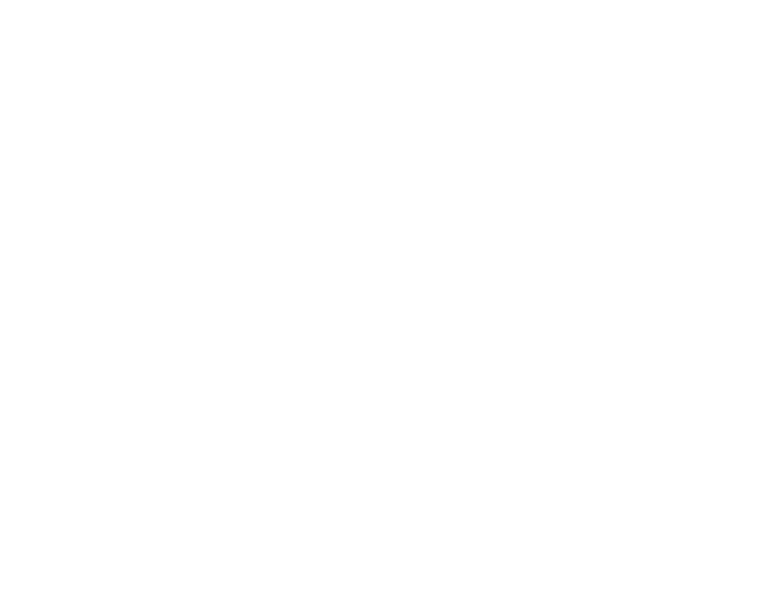
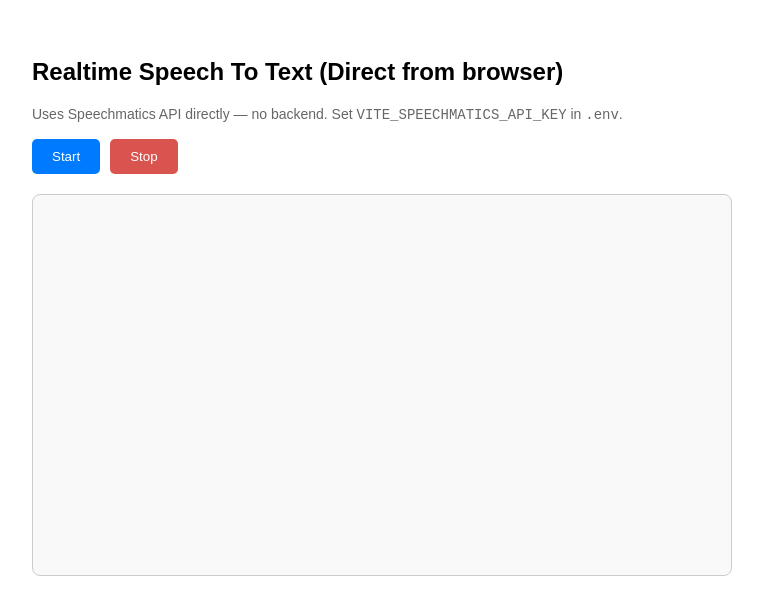
Before and after one commit to samyaksankhesara2003/poc_frontend, a React (Vite) app: page /direct-speech in a window 1280 px wide. Before the commit this address had no page. Shown: the top 614 px of the page, without its empty margins (258-1021 px from the left). Built offline with nearby package versions, Linux system fonts and the light colour scheme.

Commit message:
achievement

```diff
--- a/package.json
+++ b/package.json
@@ -10,6 +10,9 @@
     "preview": "vite preview"
   },
   "dependencies": {
+    "@speechmatics/auth": "^0.1.0",
+    "@speechmatics/browser-audio-input": "^2.0.3",
+    "@speechmatics/real-time-client": "^8.3.0",
     "axios": "^1.13.4",
     "react": "^19.2.0",
     "react-dom": "^19.2.0",
--- a/src/App.jsx
+++ b/src/App.jsx
@@ -11,6 +11,7 @@
 import PreRecordedPythonePoc from './pages/PreRecordedPythone'
 import SpeechToTextModify from './pages/ModifySpeechMatrice'
 import SpeechToTextMultiSession from './pages/SessionUi'
+import DirectUiToSpeechSpeech from './pages/DirectUiToSpeechSpeech'
 function App() {
   return (
     <>
@@ -32,6 +33,7 @@
           <Route path='/speechmatrix' element={<SpeechMatrix />} />
           <Route path='/speechmatrixmodify' element={<SpeechToTextModify />} />
           <Route path='/sessionSpeechMatrice' element={<SpeechToTextMultiSession/>}/>
+          <Route path='/direct-speech' element={<DirectUiToSpeechSpeech/>}/>
         </Routes>
       </BrowserRouter>
     </>
--- /dev/null
+++ b/src/pages/DirectUiToSpeechSpeech.jsx
@@ -0,0 +1,275 @@
+import { useCallback, useRef, useState } from "react";
+import { RealtimeClient } from "@speechmatics/real-time-client";
+import { createSpeechmaticsJWT } from "@speechmatics/auth";
+import { PCMRecorder } from "@speechmatics/browser-audio-input";
+
+// Worklet for PCM capture – Vite resolves this at build time
+import workletUrl from "@speechmatics/browser-audio-input/pcm-audio-worklet.min.js?url";
+const WORKLET_URL = workletUrl;
+
+const RECORDING_SAMPLE_RATE = 16000;
+
+export default function DirectUiToSpeechSpeech() {
+  const clientRef = useRef(null);
+  const recorderRef = useRef(null);
+  const audioContextRef = useRef(null);
+
+  const [isRecording, setIsRecording] = useState(false);
+  const [transcript, setTranscript] = useState([]);
+  const [error, setError] = useState(null);
+
+  const removeOverlap = (prevText, newText) => {
+    const prev = prevText.trim().split(" ");
+    const next = newText.trim().split(" ");
+
+    let overlapLength = 0;
+    const maxCheck = Math.min(prev.length, next.length);
+
+    for (let i = 1; i <= maxCheck; i++) {
+      const prevSlice = prev.slice(-i).join(" ");
+      const nextSlice = next.slice(0, i).join(" ");
+      if (prevSlice === nextSlice) {
+        overlapLength = i;
+      }
+    }
+
+    return next.slice(overlapLength).join(" ");
+  };
+
+  const convertFloatTo16BitPCM = (input) => {
+    const buffer = new ArrayBuffer(input.length * 2);
+    const view = new DataView(buffer);
+    let offset = 0;
+
+    for (let i = 0; i < input.length; i++, offset += 2) {
+      const s = Math.max(-1, Math.min(1, input[i]));
+      view.setInt16(offset, s < 0 ? s * 0x8000 : s * 0x7fff, true);
+    }
+
+    return buffer;
+  };
+
+  // Punctuation-only content: attach without space
+  const isPunctuationOnly = (s) => /^[.,!?;:'"\s]+$/.test((s || "").trim());
+
+  const handleReceiveMessage = useCallback(({ data }) => {
+    if (data.message !== "AddTranscript") return;
+
+    const results = data.results;
+    if (!results?.length) return;
+
+    // Build segments from this message using per-word speaker (so "I" and "Don't" get correct speaker)
+    const segments = [];
+    for (const r of results) {
+      const content = r.alternatives?.[0]?.content;
+      const speaker = r.alternatives?.[0]?.speaker || "S1";
+      if (content == null) continue;
+
+      if (segments.length > 0 && segments[segments.length - 1].speaker === speaker) {
+        const last = segments[segments.length - 1];
+        last.text += isPunctuationOnly(content) ? content : (last.text ? " " : "") + content;
+      } else {
+        segments.push({ speaker, text: content });
+      }
+    }
+
+    if (segments.length === 0) return;
+
+    setTranscript((prev) => {
+      let out = [...prev];
+      for (const seg of segments) {
+        const last = out[out.length - 1];
+        if (last && last.speaker === seg.speaker) {
+          const cleanPart = removeOverlap(last.text, seg.text);
+          if (cleanPart) {
+            out[out.length - 1].text += (isPunctuationOnly(cleanPart) ? "" : " ") + cleanPart;
+          }
+        } else {
+          out.push({ speaker: seg.speaker, text: seg.text });
+        }
+      }
+      return out;
+    });
+  }, []);
+
+  const startRecording = useCallback(async () => {
+    if (isRecording) return;
+
+    const apiKey = "sSIy0r41ImnljaQ7v4Yn1RLCM5Jqd9tE";
+    if (!apiKey) {
+      setError(
+        "Missing VITE_SPEECHMATICS_API_KEY. Add it to your .env file (see .env.example)."
+      );
+      return;
+    }
+
+    setError(null);
+    setTranscript([]);
+    setIsRecording(true);
+
+    try {
+      const jwt = await createSpeechmaticsJWT({
+        type: "rt",
+        apiKey,
+        ttl: 60,
+        region: "eu",
+      });
+
+      const client = new RealtimeClient({
+        url: "wss://eu2.rt.speechmatics.com/v2",
+      });
+      clientRef.current = client;
+
+      client.addEventListener("receiveMessage", handleReceiveMessage);
+
+      await client.start(jwt, {
+        audio_format: {
+          type: "raw",
+          encoding: "pcm_s16le",
+          sample_rate: RECORDING_SAMPLE_RATE,
+        },
+        transcription_config: {
+          language: "en",
+          diarization: "speaker",
+          operating_point: "enhanced",
+          max_delay_mode: "flexible",
+          max_delay: 1,
+          enable_partials: true,
+          enable_entities: true,
+          speaker_diarization_config: {
+            max_speakers: 5,
+          },
+        },
+      });
+
+      const audioContext = new AudioContext({ sampleRate: RECORDING_SAMPLE_RATE });
+      audioContextRef.current = audioContext;
+
+      const recorder = new PCMRecorder(WORKLET_URL);
+      recorderRef.current = recorder;
+
+      recorder.addEventListener("audio", (e) => {
+        if (clientRef.current?.socketState !== "open") return;
+        const pcm = convertFloatTo16BitPCM(e.data);
+        clientRef.current.sendAudio(pcm);
+      });
+
+      await recorder.startRecording({
+        audioContext,
+      });
+    } catch (err) {
+      console.error(err);
+      setError(err?.message || "Failed to start transcription");
+      setIsRecording(false);
+    }
+  }, [isRecording, handleReceiveMessage]);
+
+  const stopRecording = useCallback(async () => {
+    setIsRecording(false);
+
+    if (recorderRef.current) {
+      recorderRef.current.stopRecording();
+      recorderRef.current = null;
+    }
+
+    if (audioContextRef.current) {
+      await audioContextRef.current.close();
+      audioContextRef.current = null;
+    }
+
+    if (clientRef.current) {
+      try {
+        await clientRef.current.stopRecognition();
+      } catch (_) {
+        // ignore timeout on stop
+      }
+      clientRef.current.removeEventListener("receiveMessage", handleReceiveMessage);
+      clientRef.current = null;
+    }
+  }, [handleReceiveMessage]);
+
+  return (
+    <div style={containerStyle}>
+      <h2>Realtime Speech To Text (Direct from browser)</h2>
+      <p style={{ fontSize: 14, color: "#666", marginBottom: 16 }}>
+        Uses Speechmatics API directly — no backend. Set{" "}
+        <code>VITE_SPEECHMATICS_API_KEY</code> in <code>.env</code>.
+      </p>
+
+      {error && (
+        <div style={{ color: "#c62828", marginBottom: 12 }}>{error}</div>
+      )}
+
+      <div style={{ marginBottom: 20 }}>
+        <button
+          onClick={startRecording}
+          disabled={isRecording}
+          style={startButton}
+        >
+          Start
+        </button>
+
+        <button
+          onClick={stopRecording}
+          disabled={!isRecording}
+          style={stopButton}
+        >
+          Stop
+        </button>
+      </div>
+
+      <div style={transcriptBox}>
+        {transcript.map((t, i) => (
+          <div key={i} style={{ marginBottom: 15 }}>
+            <div
+              style={{
+                fontWeight: "bold",
+                color: t.speaker === "S1" ? "#00bcd4" : "#4caf50",
+              }}
+            >
+              Speaker {t.speaker}
+            </div>
+            <div>{t.text}</div>
+          </div>
+        ))}
+      </div>
+    </div>
+  );
+}
+
+const containerStyle = {
+  padding: 30,
+  fontFamily: "Arial",
+  maxWidth: 700,
+  margin: "auto",
+};
+
+const startButton = {
+  padding: "10px 20px",
+  background: "#007bff",
+  color: "white",
+  border: "none",
+  borderRadius: 5,
+  marginRight: 10,
+  cursor: "pointer",
+};
+
+const stopButton = {
+  padding: "10px 20px",
+  background: "#d9534f",
+  color: "white",
+  border: "none",
+  borderRadius: 5,
+  cursor: "pointer",
+};
+
+const transcriptBox = {
+  border: "1px solid #ccc",
+  borderRadius: 8,
+  padding: 15,
+  height: 350,
+  overflowY: "auto",
+  background: "#f9f9f9",
+  fontSize: 16,
+  lineHeight: 1.6,
+};
```
Also changed, not shown: 1 other file (tests, documents, lock files or other folders).
